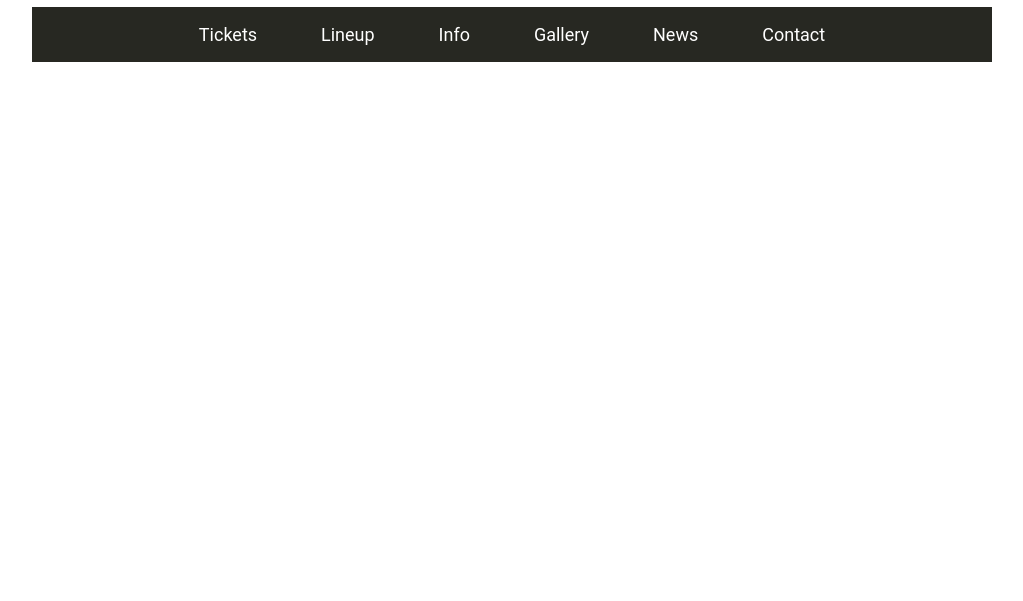
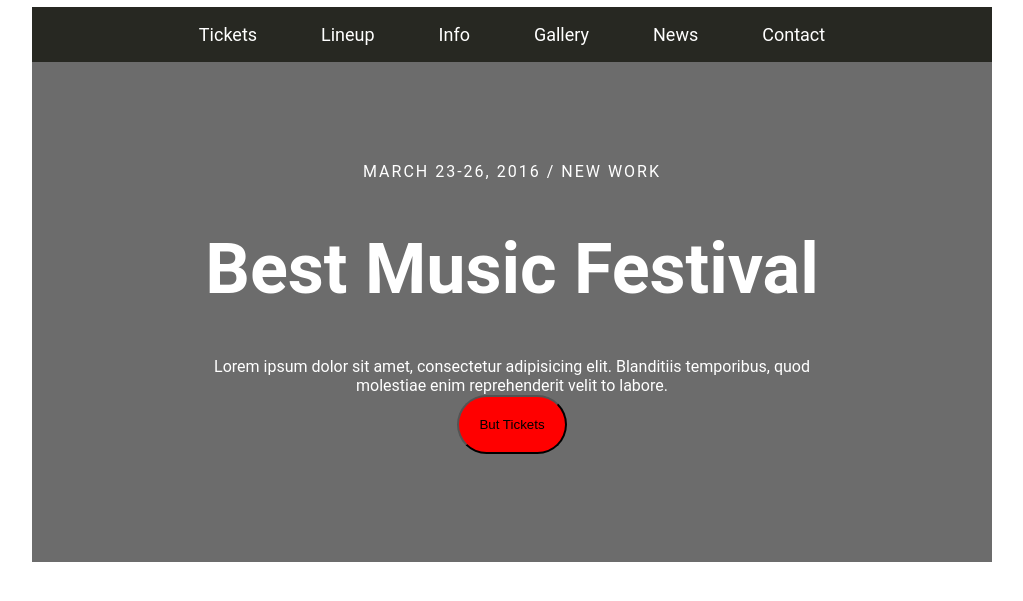
Before and after one commit to crazyms520/Music, a plain HTML site: page index.html in a window 1280 px wide. Shown: the part 103-704 px from the top of the page, without its empty margins (128-1151 px from the left). Drawn offline with Linux system fonts and the light colour scheme.

Commit message:
add banner temp

```diff
--- a/index.html
+++ b/index.html
@@ -16,11 +16,11 @@
   <body lang="zh-tw">
     <div class="container">
 
-      <div class="logo">
+      <div id="logo">
         <img src="img/header.png" alt="logo">
       </div>
 
-      <div class="menu">
+      <div id="menu">
         <a href="#">Tickets</a>
         <a href="#">Lineup</a>
         <a href="#">Info</a>
@@ -28,6 +28,15 @@
         <a href="#">News</a>
         <a href="#">Contact</a>
       </div>
+
+      <div id="banner">
+        <div class="content">
+          <span>MARCH 23-26, 2016 / NEW WORK</span>
+          <h1>Best Music Festival</h1>
+          <p>Lorem ipsum dolor sit amet, consectetur adipisicing elit. Blanditiis temporibus, quod molestiae enim reprehenderit velit to labore.</p>
+          <button>But Tickets</button>
+         </div>
+      </div>
     </div>
 
   </body>
--- a/scss/public.scss
+++ b/scss/public.scss
@@ -42,12 +42,12 @@ html {
       max-width: 960px;
       margin: 0 auto;
 
-      .logo{
+      #logo{
         margin: 10px;
         padding: 10px;
       }
 
-      .menu{
+      #menu{
         width:100%;
         height:55px;
         line-height: 55px;
@@ -61,6 +61,34 @@ html {
           margin:30px;
         }
       }
+
+      #banner{
+        width: 100%;
+        height: 500px;
+        max-width: 960px;
+        background-color: #6C6C6C;
+        color: white;
+          .content{
+            padding-top:100px;
+          }
+          span{
+              letter-spacing: 2px;
+          }
+          h1{
+              font-size: 70px;
+          }
+          p{
+            margin: 0 auto;
+            width:calc(100% - 350px);
+          }
+
+          button{
+
+              padding:20px;
+            background: red;
+            border-radius: 50px;
+          }
+      }
     }
 
   }
```
Also changed, not shown: css/public.css.
